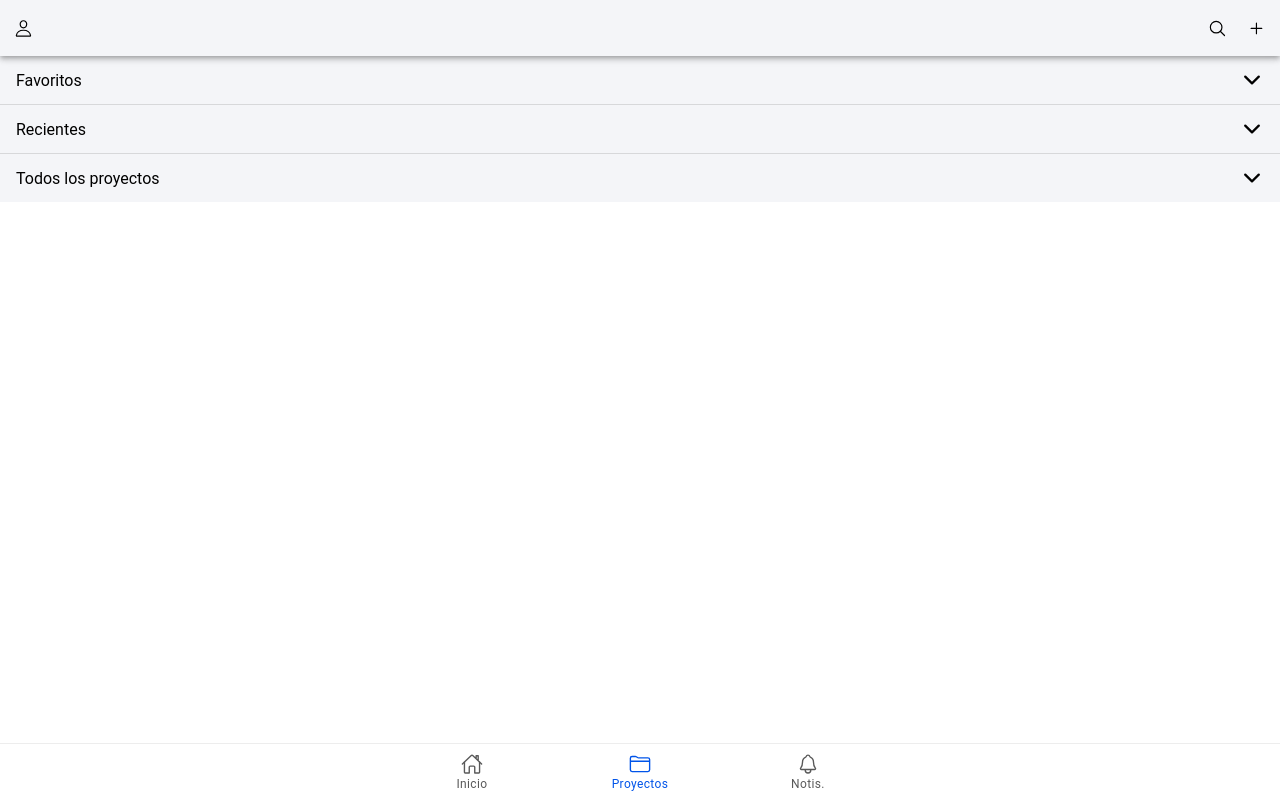
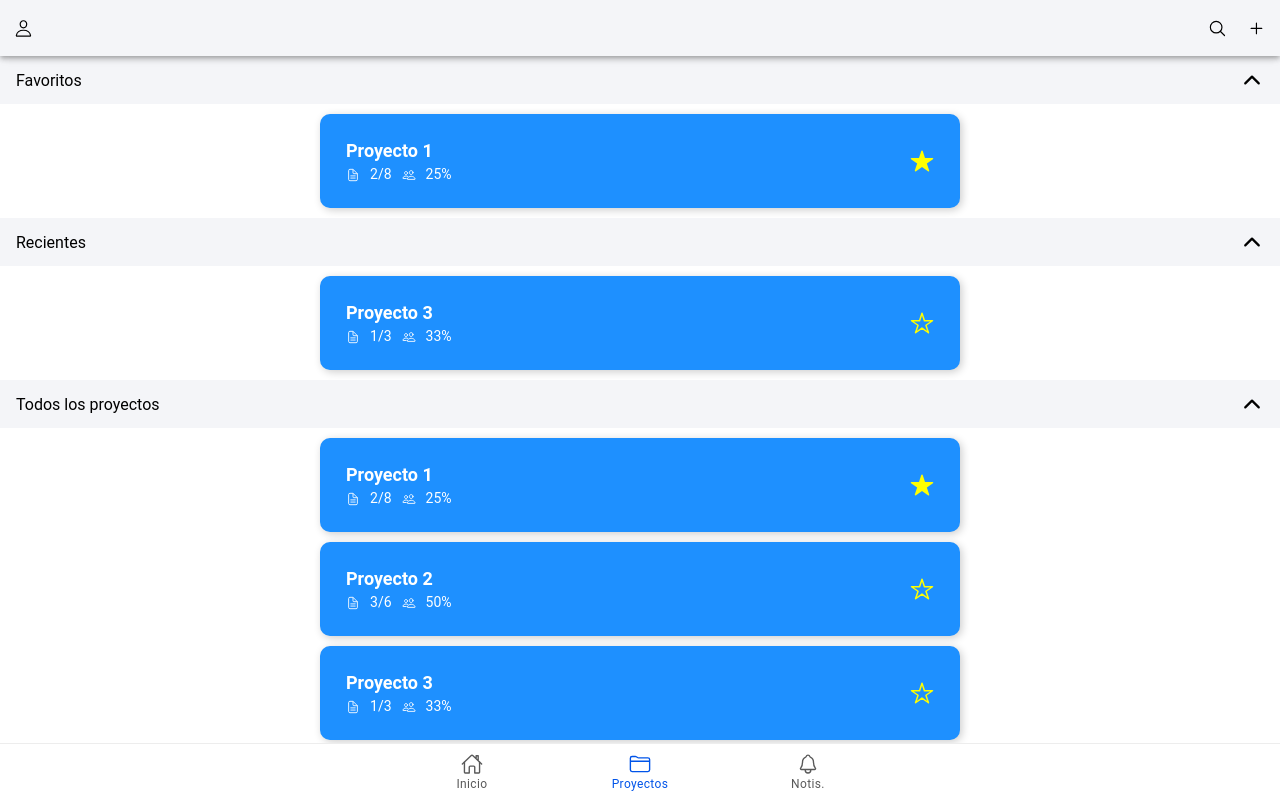
Before and after one commit to Gabu32/ProyectoWebMovil, a React (Vite) app in the folder EP2/Front-End/: page /projects in a window 1280 px wide. Built offline with nearby package versions, Linux system fonts and the light colour scheme.

Commit message:
page projects finished

```diff
--- a/EP2/Front-End/src/pages/Project/ProjectsPage.tsx
+++ b/EP2/Front-End/src/pages/Project/ProjectsPage.tsx
@@ -1,4 +1,4 @@
-import React from 'react';
+import React, { useRef, useEffect } from 'react';
 import { IonPage, IonHeader, IonToolbar, IonTitle, IonContent, IonList, IonItemGroup, IonItemDivider, IonLabel, IonIcon, IonButtons, IonButton, IonAccordionGroup, IonAccordion, IonItem } from '@ionic/react';
 import { personOutline, searchOutline, addOutline } from 'ionicons/icons';
 import NavBar from '../../components/NavBar';
@@ -7,7 +7,18 @@ import './Projects.css';
 
 
 
+
 const ProjectsPage: React.FC = () => {
+
+    const accordionGroup = useRef<null | HTMLIonAccordionGroupElement>(null);
+
+        useEffect(() => {
+            if (!accordionGroup.current) {
+        return;
+        }
+
+        accordionGroup.current.value = ['Favoritos', 'Recientes', 'Todos'];
+    }, []);
 
   return (
     <IonPage>
@@ -31,7 +42,7 @@ const ProjectsPage: React.FC = () => {
         </IonToolbar>
       </IonHeader>
       <IonContent>
-        <IonAccordionGroup  multiple={true}>
+        <IonAccordionGroup ref={accordionGroup} multiple={true}>
           {/* Sección Favoritos */}
           <IonAccordion value='Favoritos'>
             <IonItem slot="header" color="light">
```
